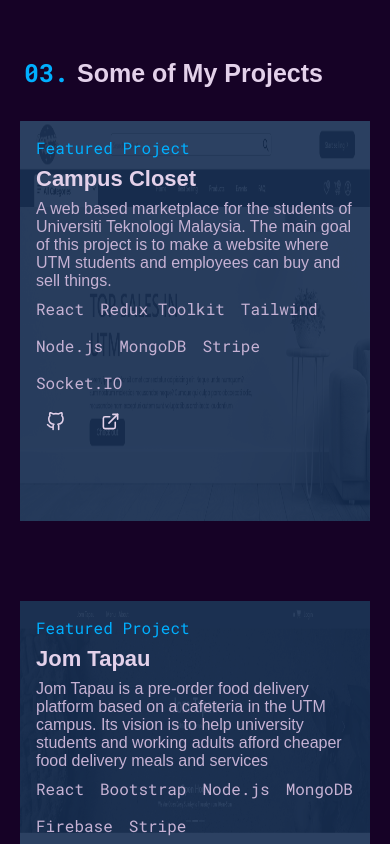
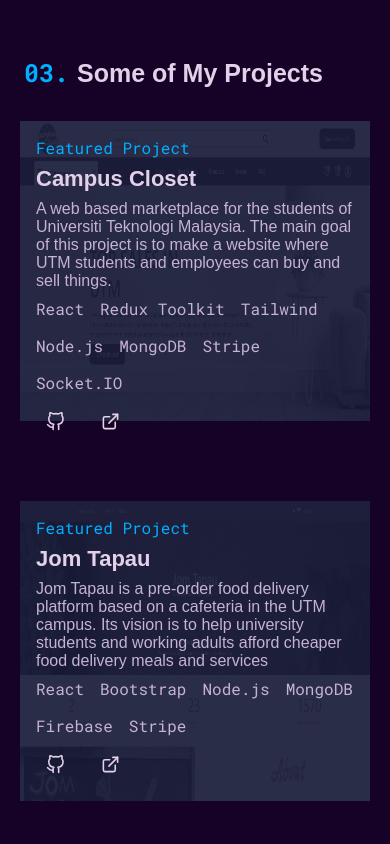
Before and after one commit to ishmumr7/portfolio, a Next.js app: page / in a window 390 px wide. Shown: the part 3120-3964 px from the top of the page. Built offline with nearby package versions, Linux system fonts and the light colour scheme.

Commit message:
Update image container height in mobile view

```diff
--- a/src/scss/sections/_projects.scss
+++ b/src/scss/sections/_projects.scss
@@ -60,7 +60,7 @@
           position: absolute;
           width: 100%;
           height: 100%;
-          background-color: rgba(0, 112, 150, 0.75);
+          background-color: rgba(12, 59, 78, 0.8);
         }
         img {
           z-index: 0;
@@ -206,12 +206,12 @@
         &-image {
           &-container {
             width: 350px;
-            height: 400px;
+            height: 300px;
           }
         }
         .project-info {
           width: 350px;
-          height: 400px;
+          height: 300px;
         }
       }
     }
@@ -233,10 +233,5 @@
         }
       }
     }
-    // &-container {
-    //   .project-info-description, .project-info-tech-list {
-    //     font-weight: 600;
-    //   }
-    // }
   }
 }
```
